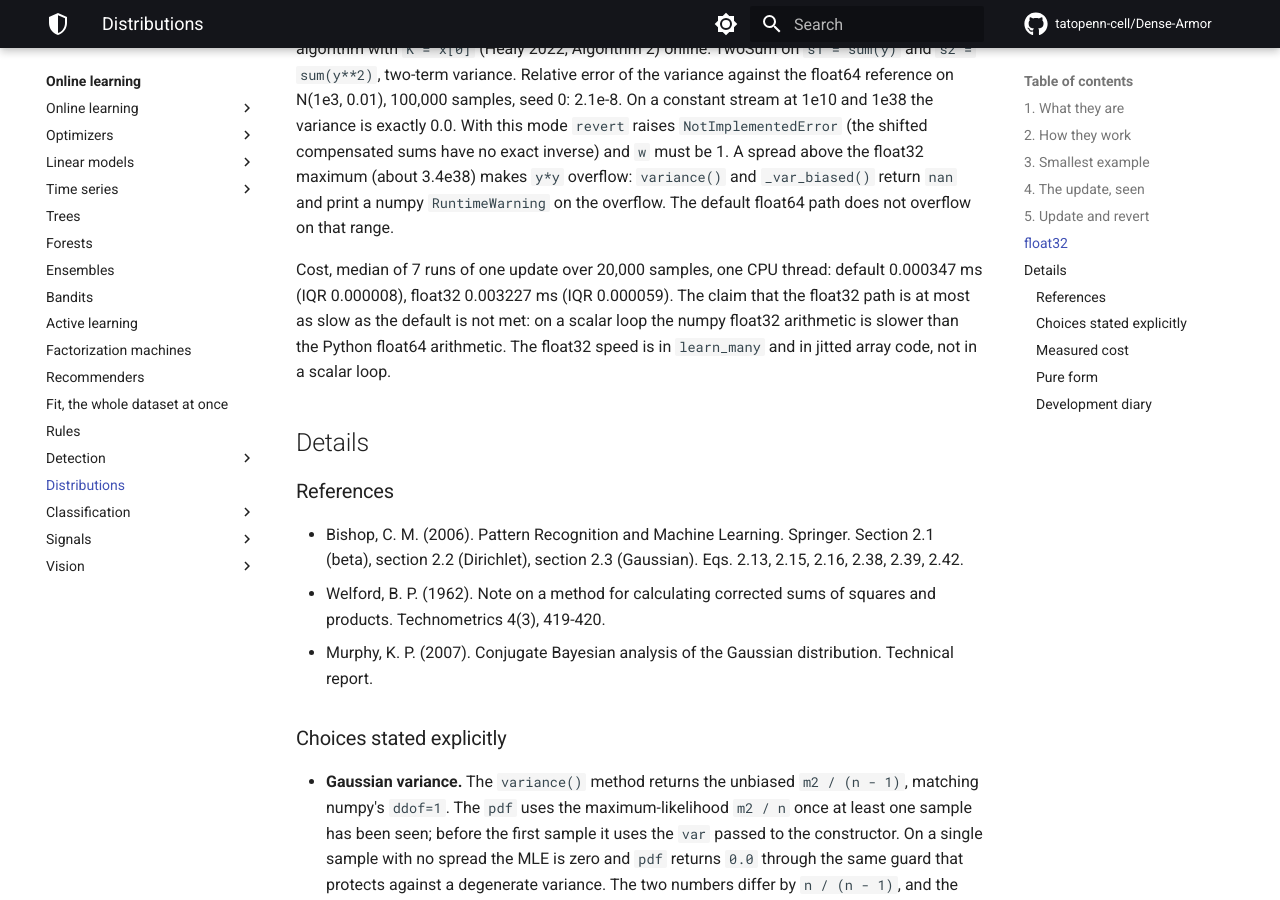
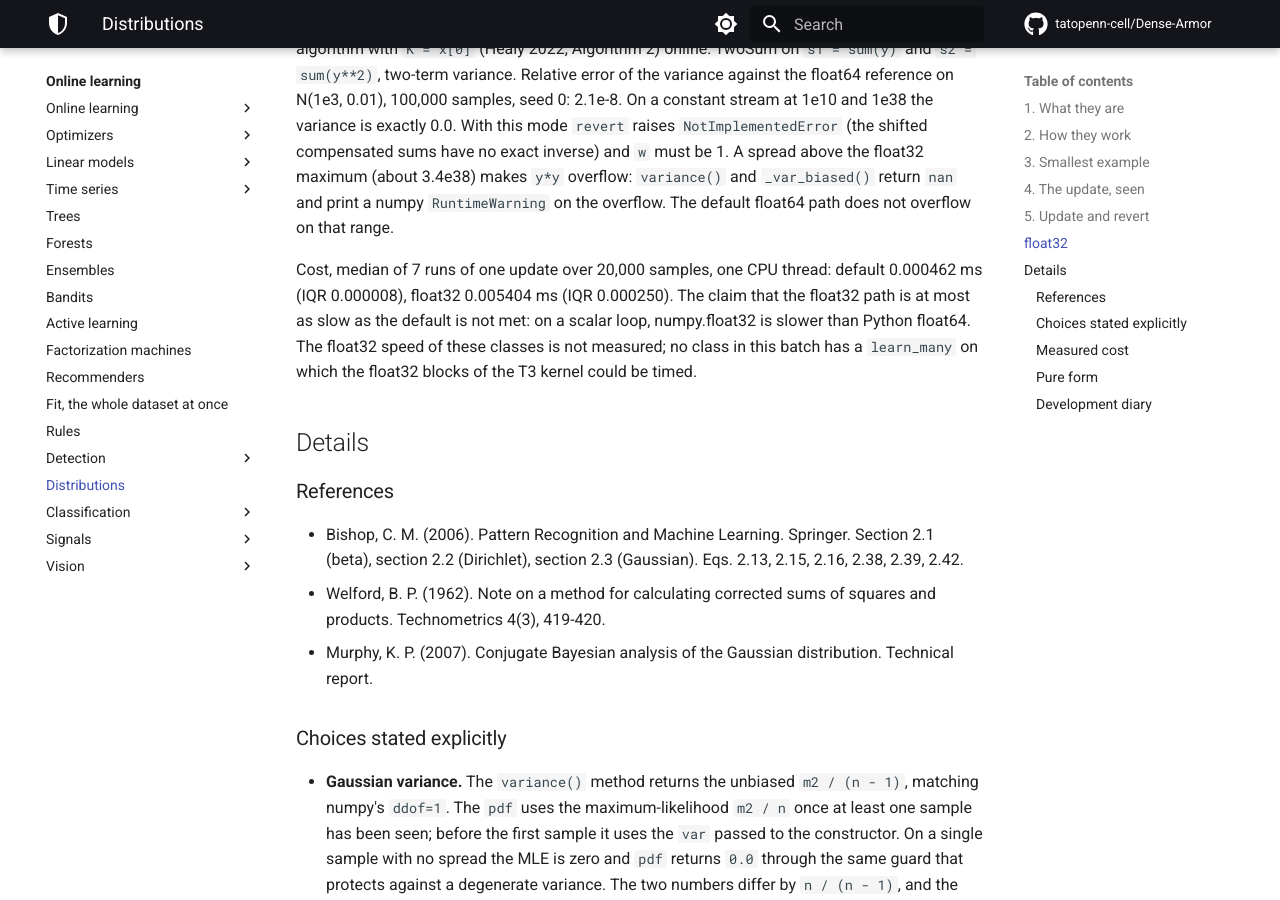
Before and after one commit to tatopenn-cell/Dense-Armor, an MkDocs documentation site: the page built from docs/proba/index.md, in a window 1280 px wide and 900 px high, scrolled down 4398 px. Built offline with MkDocs 1.6.1 and Material for MkDocs 9.7.7, drawn with Linux system fonts in a browser that asks for light colours; comment, search, counter and statistics services are not loaded.

Commit message:
T4 review fixes round 2: merge f32 raises, pages match the JSON
- R2Score.merge with dtype=numpy.float32 on either side raises
  NotImplementedError: the pairwise formula runs on the stored
  scalars, whose shift differs between the two partial states, so
  the combined value carries the accumulated float32 error
  (about 5.5e-5 on a split N(1e3, 0.01) stream) instead of the
  single-pass 1.7e-8. Declared in the docstring and in the page.
- The four pages now quote the full-run JSON (N = 20,000, seed 0,
  7 runs): the previous numbers came from a --smoke run and did
  not match the committed JSON.
- The speculative sentence about learn_many and jitted code is
  replaced by: the float32 speed of these classes is not measured,
  because no class in the batch has learn_many on which the float32
  blocks of the T3 kernel could be timed.
- Benchmark print line: backend: cpu, not the Python version.
- Tests: test_float32_merge_raises_not_implemented and
  test_float32_merge_with_default_other_raises replace the old
  test that accepted the imprecise merged value. 53 passed.

```diff
--- a/docs/proba/index.md
+++ b/docs/proba/index.md
@@ -100,12 +100,14 @@
 return ``nan`` and print a numpy ``RuntimeWarning`` on the overflow. The
 default float64 path does not overflow on that range.
 
-Cost, median of 7 runs of one update over 20,000 samples, one CPU
-thread: default 0.000347 ms (IQR 0.000008), float32 0.003227 ms (IQR 0.000059). The claim that the float32 path is at
-most as slow as the default is not met: on a scalar loop the numpy
-float32 arithmetic is slower than the Python float64 arithmetic. The
-float32 speed is in `learn_many` and in jitted array code, not in a
-scalar loop.
+Cost, median of 7 runs of one update over 20,000 samples,
+one CPU thread: default 0.000462 ms
+(IQR 0.000008), float32 0.005404 ms
+(IQR 0.000250). The claim that the float32 path is at most
+as slow as the default is not met: on a scalar loop, numpy.float32 is
+slower than Python float64. The float32 speed of these classes is not
+measured; no class in this batch has a ``learn_many`` on which the
+float32 blocks of the T3 kernel could be timed.
 
 ## Details
 
```
Also changed, not shown: docs/learn/online_classifiers.md (+4 -4 lines), docs/metrics/regression.md (+7 -2 lines), docs/preprocessing/features.md (+4 -4 lines), 4 other files.
